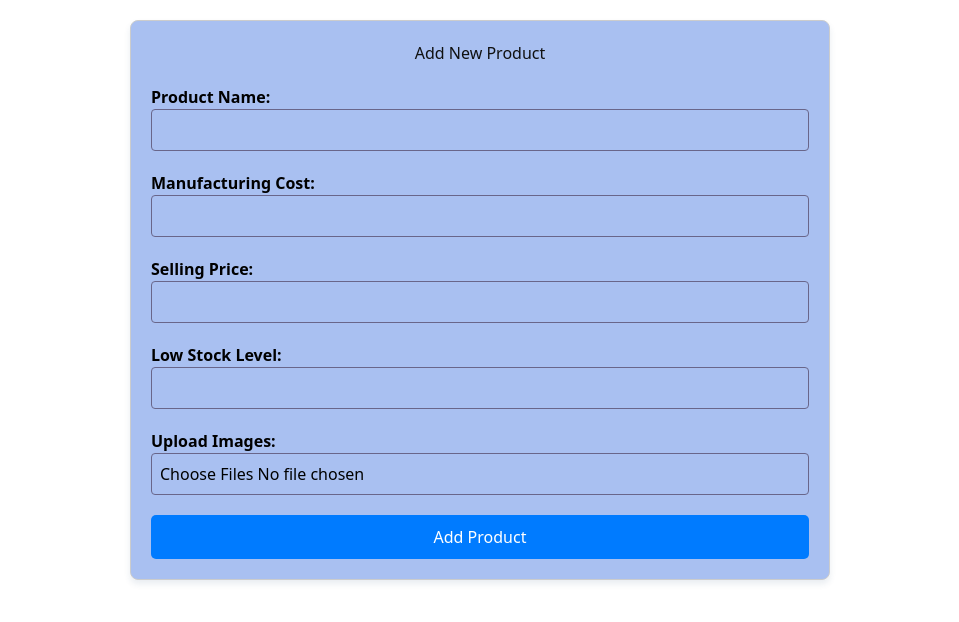
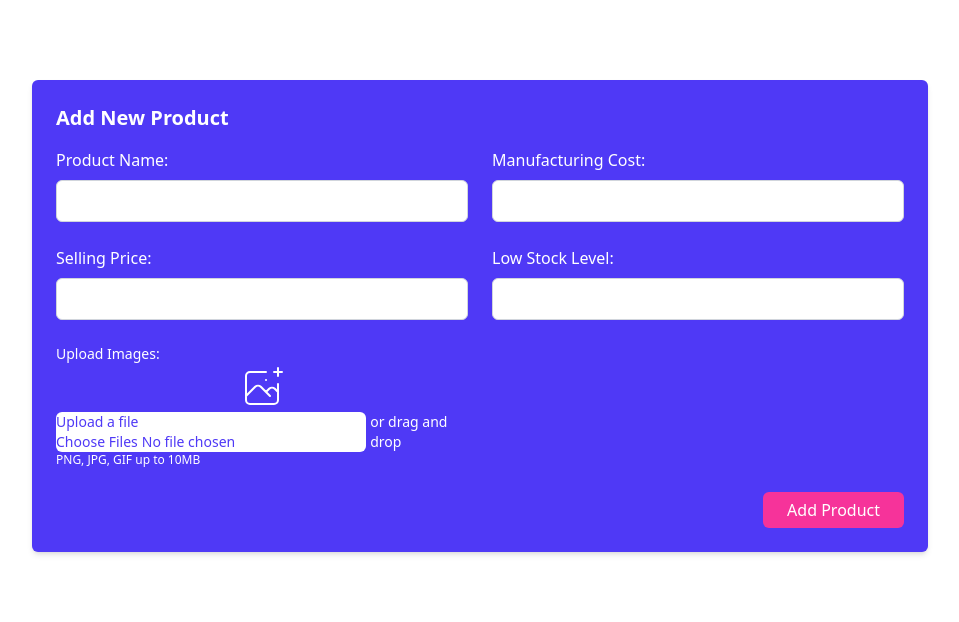
Before and after one commit to itp-ProjectGroup/nexxabiz1.1, a React (Vite) app in the folder frontend/: page / in a window 1280 px wide. Shown: the top 622 px of the page, without its empty margins (160-1119 px from the left). Built offline with nearby package versions, Linux system fonts and the light colour scheme.

Commit message:
update dark blue theme/style/tailwind&css

```diff
--- a/frontend/src/components/ProductForm.css
+++ b/frontend/src/components/ProductForm.css
@@ -1,20 +1,4 @@
-.product-form-container{
-    max-width: 700px;
-    max-height: 650px;
-    margin: auto;
-    margin-top: 20px;
-    padding: 20px;
-    border: 1px solid #ccc;
-    border-radius: 8px;
-    box-shadow: 0 4px 6px rgba(41, 83, 122, 0.1);
-    background-color: hsla(221, 72%, 73%, 0.726);
-}
-.form-title{
-    text-align: center;
-    color: hsla(0, 0%, 6%, 0.993);
-    font-weight: 400;
-    margin-bottom: 20px;
-}
+
 .message{
     text-align: center;
     font-weight: bold;
@@ -25,33 +9,3 @@
 .error{
     color:red;
 }
-
-
-.product-form .form-group{
-    margin-bottom: 20px;
-}
-.product-form label {
-    display: block;
-    font-weight: bold;
-}
-.product-form input {
-    width: 100%;
-    padding: 8px;
-    border: 1px solid hsl(245, 15%, 47%);
-    border-radius: 4px;
-    font-size: 16px;
-  }
-  .submit-button {
-    width: 100%;
-    padding: 10px;
-    background-color: #007bff;
-    color: white;
-    border: none;
-    border-radius: 5px;
-    cursor: pointer;
-    font-size: 16px;
-  }
-
-  .submit-button:hover {
-    background-color: #0056b3;
-  }
--- a/frontend/src/components/ProductForm.jsx
+++ b/frontend/src/components/ProductForm.jsx
@@ -62,8 +62,8 @@
   };
 
   return (
-    <div className='product-form-container'>
-      <h1 className="form-title">Add New Product</h1>
+    <div className='max-w-4xl p-6 mx-auto bg-indigo-600 rounded-md shadow-md dark:bg-gray-800 mt-20'>
+      <h1 className="text-xl font-bold text-white capitalize dark:text-white">Add New Product</h1>
       {message.text && (
         <p className={`message ${message.type === "success" ? "success" : "error"}`}>
           {message.text}
@@ -71,9 +71,14 @@
         )
       }
       <form onSubmit={handleSubmit}  className="product-form">
-        <div className="form-group">
-          <label htmlFor="productName">Product Name:</label>
+      <div className='grid grid-cols-1 gap-6 mt-4 sm:grid-cols-2'>
+        <div>
+          <label className='text-white dark:text-gray-200' htmlFor="productName">Product Name:</label>
           <input
+            className='block w-full px-4 py-2 mt-2 text-gray-700
+                        bg-white border border-gray-300 rounded-md dark:bg-gray-800
+                        dark:text-gray-300 dark:border-gray-600 focus:border-blue-500
+                        dark:focus:border-blue-500 focus:outline-none focus:ring'
             type="text"
             id="productName"
             name="productName"
@@ -82,9 +87,13 @@
             required
           />
         </div>
-        <div className="form-group">
-          <label htmlFor="ManufacturingCost">Manufacturing Cost:</label>
+        <div>
+          <label  className='text-white dark:text-gray-200' htmlFor="ManufacturingCost">Manufacturing Cost:</label>
           <input
+            className='block w-full px-4 py-2 mt-2 text-gray-700
+                        bg-white border border-gray-300 rounded-md dark:bg-gray-800
+                        dark:text-gray-300 dark:border-gray-600 focus:border-blue-500
+                        dark:focus:border-blue-500 focus:outline-none focus:ring'
             type="number"
             id="ManufacturingCost"
             name="ManufacturingCost"
@@ -93,9 +102,13 @@
             required
           />
         </div>
-        <div className="form-group">
-          <label htmlFor="sellingPrice">Selling Price:</label>
+        <div>
+          <label className='text-white dark:text-gray-200' htmlFor="sellingPrice">Selling Price:</label>
           <input
+             className='block w-full px-4 py-2 mt-2 text-gray-700
+                        bg-white border border-gray-300 rounded-md dark:bg-gray-800
+                        dark:text-gray-300 dark:border-gray-600 focus:border-blue-500
+                        dark:focus:border-blue-500 focus:outline-none focus:ring'
             type="number"
             id="sellingPrice"
             name="sellingPrice"
@@ -104,9 +117,13 @@
             required
           />
         </div>
-        <div className="form-group">
-          <label htmlFor="lowStockLevel">Low Stock Level:</label>
+        <div>
+          <label className='text-white dark:text-gray-200' htmlFor="lowStockLevel">Low Stock Level:</label>
           <input
+             className='block w-full px-4 py-2 mt-2 text-gray-700
+                        bg-white border border-gray-300 rounded-md dark:bg-gray-800
+                        dark:text-gray-300 dark:border-gray-600 focus:border-blue-500
+                        dark:focus:border-blue-500 focus:outline-none focus:ring'
             type="number"
             id="lowStockLevel"
             name="lowStockLevel"
@@ -115,11 +132,33 @@
             required
           />
         </div>
-        <div className="form-group">
-          <label htmlFor="images">Upload Images:</label>
-          <input type="file" id="images" name="images" multiple accept="image/*" onChange={handleImageChange} required />
+        <div>
+          <label class="block text-sm font-medium text-white" htmlFor="images">Upload Images:</label>
+          <div className='"space-y-1 text-center"'>
+              <svg class="mx-auto h-12 w-12 text-white" stroke="currentColor" fill="none" viewBox="0 0 48 48" aria-hidden="true">
+                    <path d="M28 8H12a4 4 0 00-4 4v20m32-12v8m0 0v8a4 4 0 01-4 4H12a4 4 0 01-4-4v-4m32-4l-3.172-3.172a4 4 0 00-5.656 0L28 28M8 32l9.172-9.172a4 4 0 015.656 0L28 28m0 0l4 4m4-24h8m-4-4v8m-12 4h.02" stroke-width="2" stroke-linecap="round" stroke-linejoin="round" />
+              </svg>
+              <div className='flex text-sm text-gray-600'>
+                  <label for="file-upload" class="relative cursor-pointer bg-white rounded-md font-medium text-indigo-600 hover:text-indigo-500 focus-within:outline-none focus-within:ring-2 focus-within:ring-offset-2 focus-within:ring-indigo-500">
+                    <span class="">Upload a file</span>
+                      <input type="file" id="images" name="images" multiple accept="image/*" onChange={handleImageChange} required />
+                  </label>
+                  <p class="pl-1 text-white">or drag and drop</p>
+              </div>
+              <p class="text-xs text-white">
+                    PNG, JPG, GIF up to 10MB
+              </p>
+          </div>
+
         </div>
-        <button className='submit-button' type="submit">Add Product</button>
+      </div>
+      <div className='flex justify-end mt-6'>
+        <button className='px-6 py-2 leading-5 text-white transition-colors duration-200
+                            transform bg-pink-500 rounded-md hover:bg-pink-700 focus:outline-none
+                            focus:bg-gray-600'
+                            type="submit">Add Product</button>
+      </div>
+
       </form>
     </div>
   );
```
